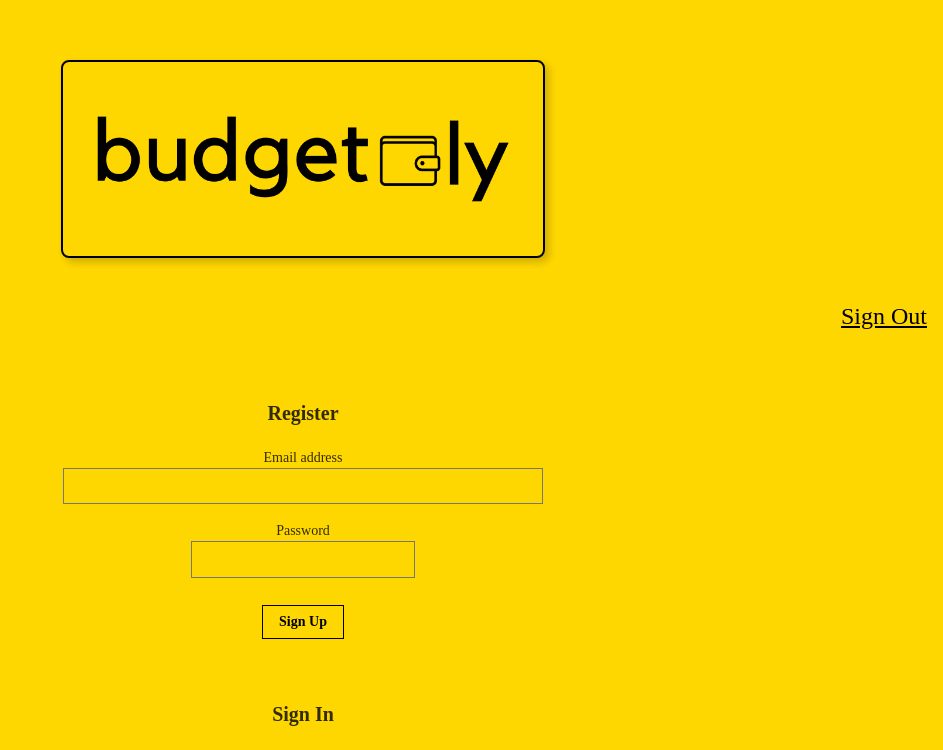
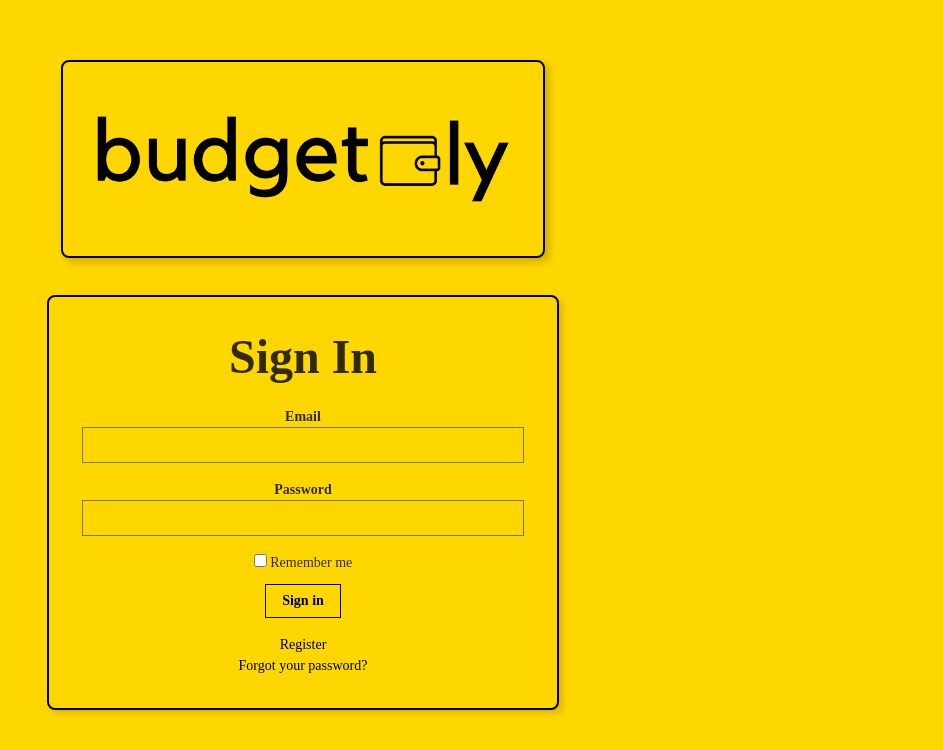
Before and after one commit to nourebid/budgetly-fe, a React (Create React App) app: page / in a window 1280 px wide. Shown: the part 196-946 px from the top of the page, without its empty margins (337-1280 px from the left). Built offline with nearby package versions, Linux system fonts and the light colour scheme.

Commit message:
issuing App state and make routing

```diff
--- a/src/App.js
+++ b/src/App.js
@@ -7,13 +7,21 @@
 
 
 class App extends Component {
+  state = {
+    route: 'login'
+  }
   render () {
     return (
       <div className="App">
         <Landing />
-        <SignOut />
-        <Register />
-        <Login />
+        { this.state.route === 'login'
+            ?<Login />
+            :<div>
+            <Register />
+            <SignOut />
+            </div>
+
+        }
       </div>
     );
   }
--- a/src/components/landing.js
+++ b/src/components/landing.js
@@ -5,7 +5,7 @@
     render () {
         return(
             <div>
-                <img alt="logo" src={landingImage} className='shadow-5 br-1 bw1 pointer justify-center mt7 measure flex-auto br3 ba dim'/>
+                <img alt="logo" src={landingImage} className='shadow-5 bw1 pointer justify-center mt7 measure flex-auto br3 ba dim'/>
             </div>
         );
     }
--- a/src/components/login.js
+++ b/src/components/login.js
@@ -4,10 +4,11 @@
     render () {
         return(
             <div>
-                <main className="pa4 black-80">
-                    <form className="measure center">
+                <article className="bw1 ba br3 mv4 w-100 w-50-m w-25 mw6 center">
+                    <main className="pa4 black-80 shadow-5">
+                        <form className="measure">
                             <fieldset id="sign_up" className="ba b--transparent ph0 mh0">
-                        <legend className="f4 fw6 ph0 mh0">Sign In</legend>
+                            <legend className="f1 fw6 ph0 mh0">Sign In</legend>
                             <div className="mt3">
                                 <label className="db fw6 lh-copy f6" for="email-address">Email</label>
                                 <input className="pa2 input-reset ba bg-transparent hover-bg-black hover-white w-100" type="email" name="email-address"  id="email-address"/>
@@ -23,11 +24,12 @@
                             <input className="b ph3 pv2 input-reset ba b--black bg-transparent grow pointer f6 dib" type="submit" value="Sign in"/>
                             </div>
                             <div className="lh-copy mt3">
-                        <a href="#0" className="f6 link dim black db">Sign up</a>
+                            <a href="#0" className="f6 link dim black db">Register</a>
                             <a href="#0" className="f6 link dim black db">Forgot your password?</a>
                             </div>
                         </form>
                     </main>
+                </article>
             </div>
         );
     }
--- a/src/components/register.js
+++ b/src/components/register.js
@@ -4,25 +4,34 @@
     render () {
         return(
             <div>
-                <article className="pa4 black-80">
-                    <form action="sign-up_submit" method="get" accept-charset="utf-8">
+                <article className=" ba bw1 br3 mv4 w-100 w-50-m w-25 mw6 center">
+                    <main className="pa4 black-80 shadow-5">
+                        <form className="measure">
                             <fieldset id="sign_up" className="ba b--transparent ph0 mh0">
-                        <legend className="f4 fw6 ph0 mh0">Register</legend>
+                            <legend className="f1 fw6 ph0 mh0">Register</legend>
                             <div className="mt3">
-                            <label className="db fw4 lh-copy f6" for="email-address">Email address</label>
-                            <input className="pa2 input-reset ba bg-transparent w-100 measure" type="email" name="email-address"  id="email-address"/>
+                                <label className="db fw6 lh-copy f6" for="email-address">First Name</label>
+                                <input className="pa2 input-reset ba bg-transparent hover-bg-black hover-white w-100" type="text" name="name"  id="name"/>
                             </div>
                             <div className="mt3">
-                            <label className="db fw4 lh-copy f6" for="password">Password</label>
-                            <input className="b pa2 input-reset ba bg-transparent" type="password" name="password"  id="password"/>
+                                <label className="db fw6 lh-copy f6" for="email-address">Last Name</label>
+                                <input className="pa2 input-reset ba bg-transparent hover-bg-black hover-white w-100" type="text" name="name"  id="name"/>
+                            </div>
+                            <div className="mt3">
+                                <label className="db fw6 lh-copy f6" for="email-address">Email</label>
+                                <input className="pa2 input-reset ba bg-transparent hover-bg-black hover-white w-100" type="email" name="email-address"  id="email-address"/>
+                            </div>
+                            <div className="mv3">
+                                <label className="db fw6 lh-copy f6" for="password">Password</label>
+                                <input className="b pa2 input-reset ba bg-transparent hover-bg-black hover-white w-100" type="password" name="password"  id="password"/>
                             </div>
                             </fieldset>
-                        <div className="mt3">
-                        <input className="b ph3 pv2 input-reset ba b--black bg-transparent grow pointer f6" type="submit" value="Sign Up"/>
+                            <div className="">
+                            <input className="b ph3 pv2 input-reset ba b--black bg-transparent grow pointer f6 dib" type="submit" value="Register"/>
                             </div>
                         </form>
+                    </main>
                 </article>
-
             </div>
         );
     }
```
Lines whose indentation alone changed are shown as unchanged.
